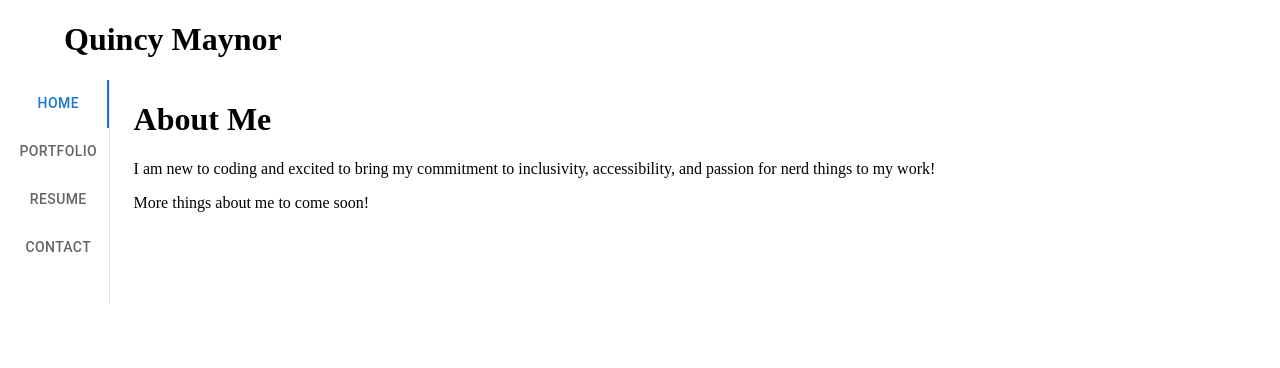
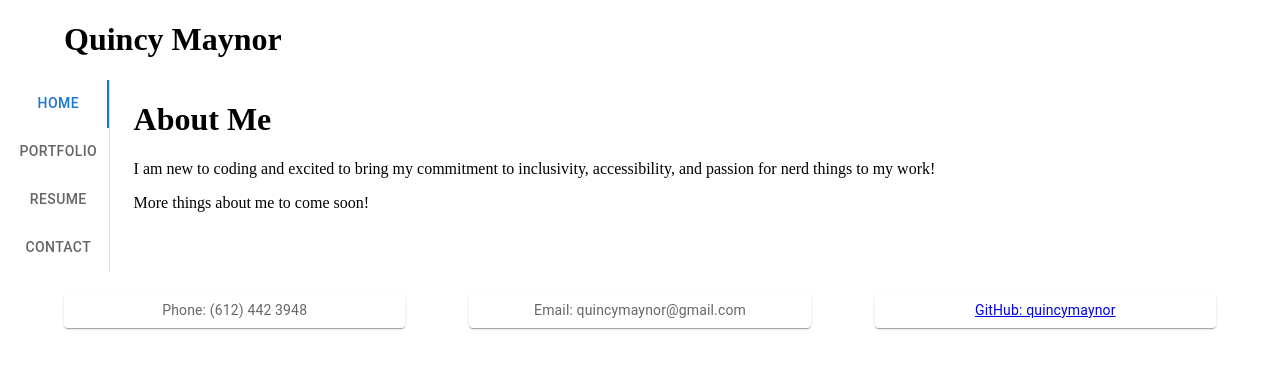
Before and after one commit to quincymaynor/React-Portfolio, a React (Vite) app: page / in a window 1280 px wide. Shown: the top 368 px of the page. Built offline with nearby package versions, Linux system fonts and the light colour scheme.

Commit message:
portfolio displaying properly, footer displaying properly

```diff
--- a/src/components/AltMain.jsx
+++ b/src/components/AltMain.jsx
@@ -29,7 +29,7 @@ export default function AltMain() {
         <h1>Quincy Maynor</h1>
         </Container>
         <NavTabs value={value} handleChange={handleChange}/>
-        {/* <Container>
+        <Container>
             <Grid container spacing={8}>
                 <Grid item xs={4}>
                 <Item>Phone: (612) 442 3948</Item>
@@ -41,7 +41,7 @@ export default function AltMain() {
                 <Item><a href="https://github.com/quincymaynor">GitHub: quincymaynor</a></Item>
                 </Grid>
             </Grid>
-        </Container> */}
+        </Container>
     </Box>
     );
 }
--- a/src/components/NavTabs.jsx
+++ b/src/components/NavTabs.jsx
@@ -58,7 +58,7 @@ export default function NavTabs({ value, handleChange }) {
 
   return (
       <Box
-        sx={{ flexGrow: 1, bgcolor: 'background.paper', display: 'flex', height: 224 }}
+        sx={{ flexGrow: 1, bgcolor: 'background.paper', display: 'flex', marginBottom: '20px' }}
       >
         <Tabs
           orientation="vertical"
@@ -72,7 +72,7 @@ export default function NavTabs({ value, handleChange }) {
           <LinkTab label="Contact" href="contact" />
         </Tabs>
         <Container>{renderPage()}</Container>
-      </Box>
+      </Box >
     );
 
 }
--- a/src/components/PortfolioCard.jsx
+++ b/src/components/PortfolioCard.jsx
@@ -8,7 +8,7 @@ import Typography from '@mui/material/Typography';
 
 export default function PortfolioCard({ alt, img, title, description, site, repo }) {
   return (
-    <Card sx={{ maxWidth: 500 }}>
+    <Card >
       <CardMedia
         component="img"
         alt={alt}
--- a/src/components/pages/Portfolio.jsx
+++ b/src/components/pages/Portfolio.jsx
@@ -1,9 +1,13 @@
-import Box from '@mui/material/Box';
+
+import Container from '@mui/material/Container';
+import Grid from '@mui/material/Unstable_Grid2';
 import PortfolioCard from "../PortfolioCard";
 
 export default function Portfolio() {
   return (
-    <Box>
+    <Container sx={{ flexGrow: 1 }}>
+      <Grid container spacing={2}>
+        <Grid xs={6}>
           <PortfolioCard
           alt="Screenshot of the Minimum Viable Playlist homepage"
           img="./MinimumViablePlaylistScreenshot.png"
@@ -13,6 +17,8 @@ export default function Portfolio() {
           repo="https://github.com/BradyLange1/Playlist-Creator"
           >
           </PortfolioCard>
+        </Grid>
+        <Grid xs={6}>
           <PortfolioCard
           alt="Screenshot of the Tabletop Character Creator homepage"
           img="./Tabletop Character Creator Screenshot.png"
@@ -22,6 +28,8 @@ export default function Portfolio() {
           repo="https://github.com/nicholewilburn/Tabletop-Character-Creator"
           >
           </PortfolioCard>
+        </Grid>
+        <Grid xs={6}>
           <PortfolioCard
           alt="Screenshot of the Campaign Creator dashboard"
           img="./CampaignPlannerDashboard.png"
@@ -31,6 +39,8 @@ export default function Portfolio() {
           repo="https://github.com/quincymaynor/campaign-planner"
           >
           </PortfolioCard>
-    </Box>
+        </Grid>
+      </Grid>
+    </Container>
   );
 }
```
Lines whose indentation alone changed are shown as unchanged.
